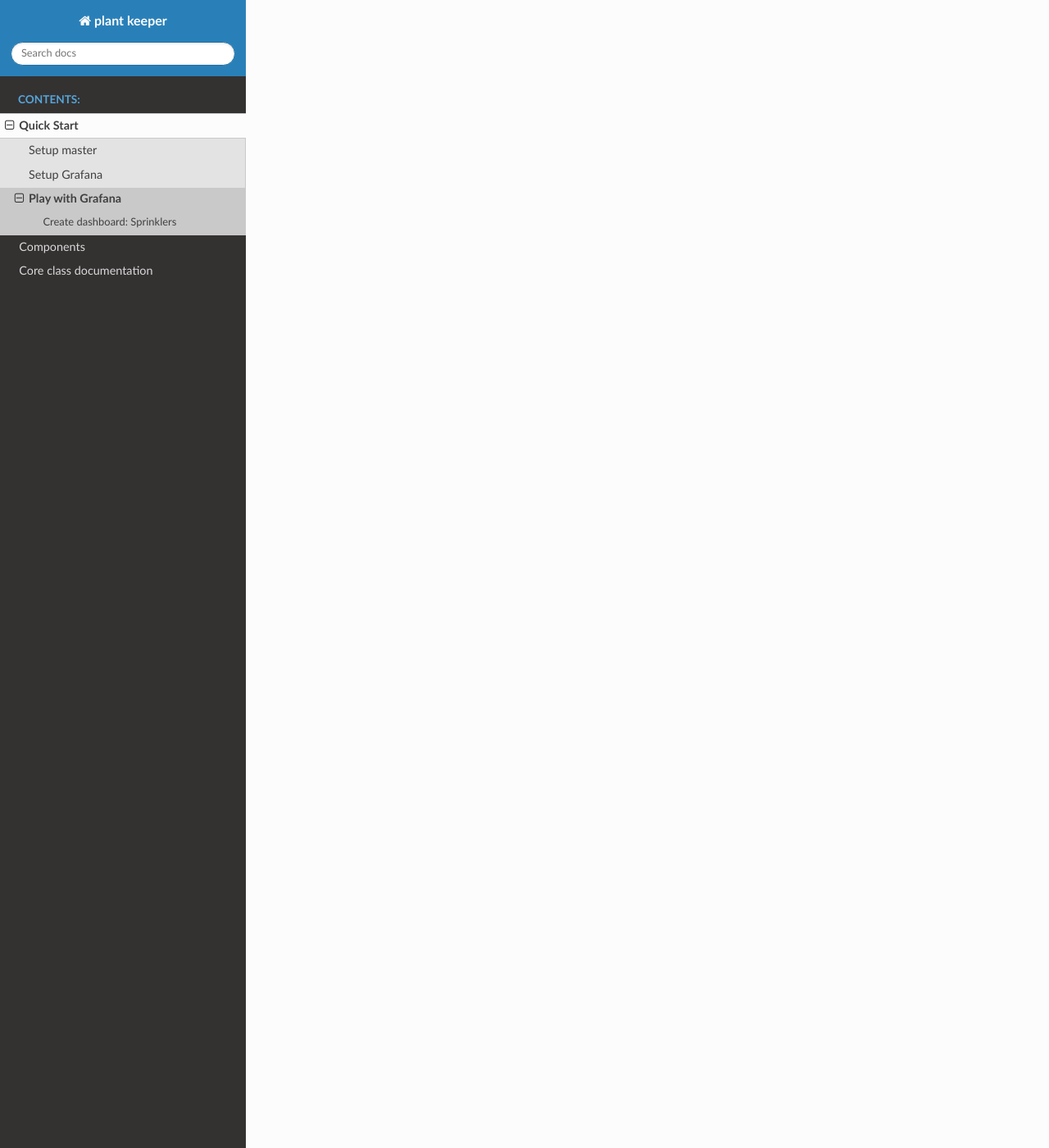
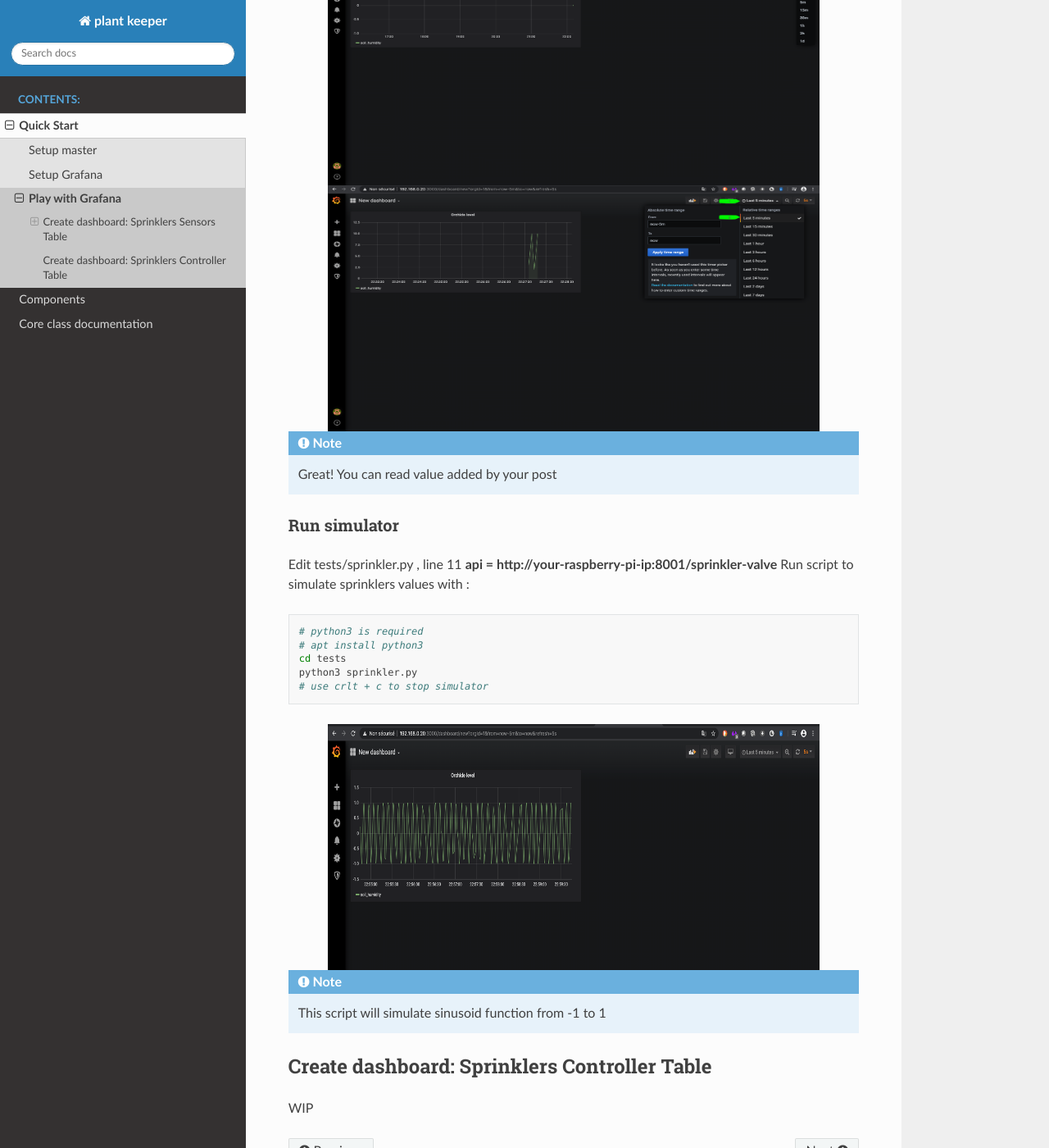
Before and after one commit to One-Green/core-api-gateway, a Sphinx documentation site: the page built from docs/quickstart/play_with_grafana.rst, in a window 1280 px wide and 1400 px high, scrolled down 2747 px. Shown: the whole window at 82% size. Built offline with Sphinx 7.4.7 and the Read the Docs theme 2.0.0, drawn with Linux system fonts in a browser that asks for light colours; some of the changed text lies outside the part shown.

Commit message:
docs(docs/quickstart/play_with_grafana.rst): wip

```diff
--- a/docs/quickstart/play_with_grafana.rst
+++ b/docs/quickstart/play_with_grafana.rst
@@ -7,14 +7,16 @@
 We can use API to POST data to simulate sensors entry
 
 
-Create dashboard: Sprinklers
-============================
+Create dashboard: Sprinklers Sensors Table
+==========================================
 
 
 Plant-Keeper Master support multi Sprinkler, with unique **tag**
 
 Each Sprinkler Node must send data to Api Gateway with a **tag**. **Tag** is created on the fly if not exist in database
 
+Post value to Api Gateway with Web browser
+------------------------------------------
 
 Goto API Gateway : http://<raspberry_pi_IP>:8001/
 
@@ -38,8 +40,14 @@
 
 .. note::
 
-    Keep this page open, you will simulate Nodes
+    Change "soil_humdity" and click **execute** , do it more than 5 times, to see plot in Grafana
 
+    To simulate Node posting sensors values, you can **/tests/sprinkler.py**
+
+    We will use this script later in the tutorial
+
+Create simple graphic to visualise sensor values
+------------------------------------------------
 
 In another, page open Grafana
 
@@ -50,7 +58,6 @@
     :align: center
     :alt: grafana_add_dashboard
 
-
 .. figure:: ../images/grafana_add_dashboard.png
     :height: 100
     :width: 200
@@ -58,10 +65,67 @@
     :align: center
     :alt: grafana_add_dashboard_1
 
-
 .. figure:: ../images/grafana_add_dashboard_2.png
     :height: 100
     :width: 200
     :scale: 300
     :align: center
     :alt: grafana_add_dashboard_2
+
+.. figure:: ../images/grafana_add_dashboard_3.png
+    :height: 100
+    :width: 200
+    :scale: 300
+    :align: center
+    :alt: grafana_add_dashboard_3
+
+.. figure:: ../images/grafana_add_dashboard_4.png
+    :height: 100
+    :width: 200
+    :scale: 300
+    :align: center
+    :alt: grafana_add_dashboard_4
+
+.. figure:: ../images/grafana_add_dashboard_5.png
+    :height: 100
+    :width: 200
+    :scale: 300
+    :align: center
+    :alt: grafana_add_dashboard_5
+
+.. note::
+
+    Great! You can read value added by your post
+
+Run simulator
+-------------
+
+Edit tests/sprinkler.py , line 11 **api =  http://your-raspberry-pi-ip:8001/sprinkler-valve**
+Run script to simulate sprinklers values with :
+
+.. code-block:: shell
+
+    # python3 is required
+    # apt install python3
+    cd tests
+    python3 sprinkler.py
+    # use crlt + c to stop simulator
+
+
+.. figure:: ../images/grafana_simulation.png
+    :height: 100
+    :width: 200
+    :scale: 300
+    :align: center
+    :alt: grafana_simulation
+
+
+.. note::
+
+    This script will simulate sinusoid function from -1 to 1
+
+
+Create dashboard: Sprinklers Controller Table
+=============================================
+
+WIP
```
